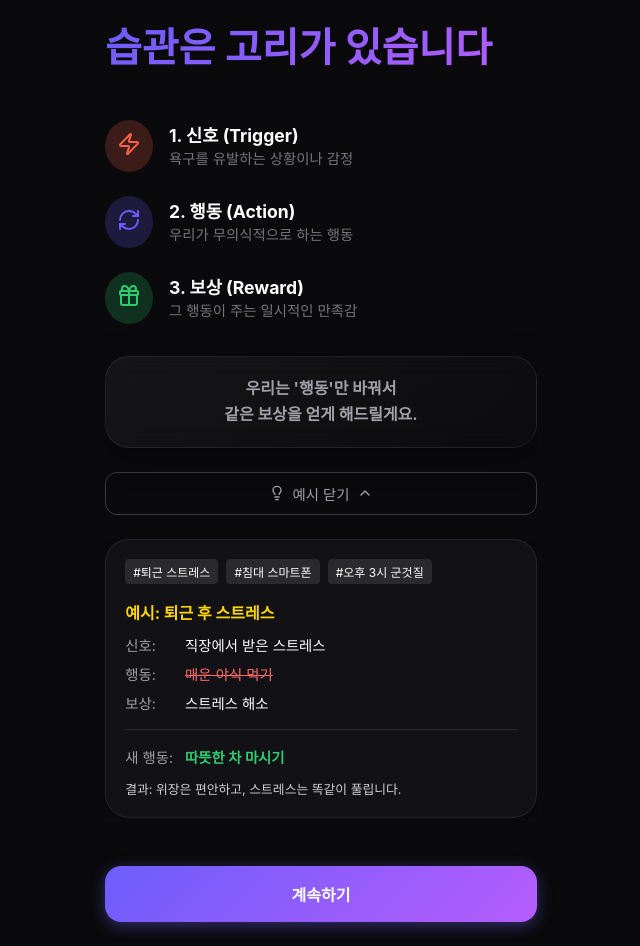
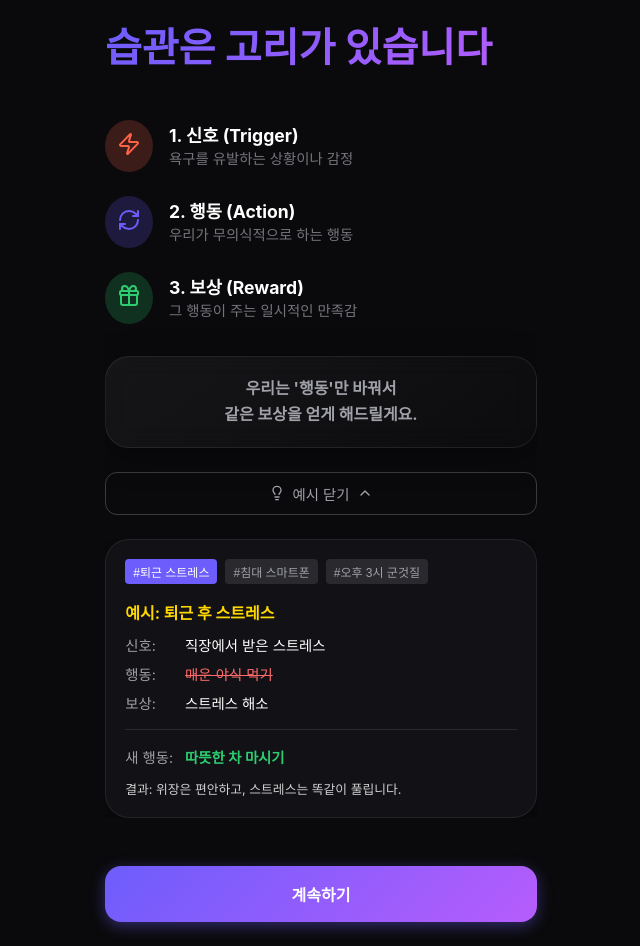
Before and after one commit to ddaog/make-good-habit, a React (Vite) app: page /onboarding/concept in a window 1280 px wide. Both pictures are taken after a click on the button "이해가 잘 안되시나요? 예시 보기". Shown: the whole page, without its empty margins (319-959 px from the left). Built offline with nearby package versions, Linux system fonts and the light colour scheme.

Commit message:
feat: make examples interactive and dynamic in concept intro

```diff
--- a/src/pages/onboarding/ConceptIntro.jsx
+++ b/src/pages/onboarding/ConceptIntro.jsx
@@ -5,6 +5,39 @@ import { RefreshCw, Zap, Gift, ChevronDown, ChevronUp, Lightbulb } from 'lucide-
 
 export default function ConceptIntro() {
     const [showExample, setShowExample] = useState(false);
+    const [activeExampleIndex, setActiveExampleIndex] = useState(0);
+
+    const examples = [
+        {
+            tag: '퇴근 스트레스',
+            title: '예시: 퇴근 후 스트레스',
+            trigger: '직장에서 받은 스트레스',
+            badAction: '매운 야식 먹기',
+            reward: '스트레스 해소',
+            goodAction: '따뜻한 차 마시기',
+            result: '위장은 편안하고, 스트레스는 똑같이 풀립니다.'
+        },
+        {
+            tag: '침대 스마트폰',
+            title: '예시: 잠들기 전 스마트폰',
+            trigger: '심심함과 보상 심리',
+            badAction: 'SNS 무한 스크롤',
+            reward: '도파민 충전',
+            goodAction: '종이책 1페이지 읽기',
+            result: '블루라이트 없이 뇌가 이완되어 잠이 잘 옵니다.'
+        },
+        {
+            tag: '오후 3시 군것질',
+            title: '예시: 오후 3시 당 떨어짐',
+            trigger: '피로감과 지루함',
+            badAction: '초콜릿/과자 섭취',
+            reward: '일시적 에너지',
+            goodAction: '가벼운 스트레칭',
+            result: '혈액순환으로 진짜 에너지가 충전됩니다.'
+        }
+    ];
+
+    const activeExample = examples[activeExampleIndex];
 
     return (
         <OnboardingLayout
@@ -13,7 +46,7 @@ export default function ConceptIntro() {
             isNextDisabled={false}
         >
             <div style={{ display: 'flex', flexDirection: 'column', gap: '1.5rem', marginTop: '1rem' }}>
-
+                {/* ... existing header icons ... */}
                 <div style={{ display: 'flex', alignItems: 'center', gap: '1rem' }}>
                     <div style={{ background: 'rgba(255, 99, 71, 0.2)', padding: '12px', borderRadius: '50%' }}>
                         <Zap color="#ff6347" size={24} />
@@ -86,31 +119,49 @@ export default function ConceptIntro() {
                         >
                             <div className="glass-panel" style={{ padding: '1.2rem', background: 'rgba(20,20,25,0.8)' }}>
                                 <div style={{ display: 'flex', gap: '8px', marginBottom: '12px', overflowX: 'auto', paddingBottom: '4px' }}>
-                                    {['퇴근 스트레스', '침대 스마트폰', '오후 3시 군것질'].map(tag => (
-                                        <span key={tag} style={{ fontSize: '0.75rem', padding: '4px 8px', borderRadius: '4px', background: 'rgba(255,255,255,0.1)', whiteSpace: 'nowrap' }}>
-                                            #{tag}
-                                        </span>
+                                    {examples.map((ex, idx) => (
+                                        <button
+                                            key={ex.tag}
+                                            onClick={() => setActiveExampleIndex(idx)}
+                                            style={{
+                                                fontSize: '0.75rem',
+                                                padding: '4px 8px',
+                                                borderRadius: '4px',
+                                                background: activeExampleIndex === idx ? 'var(--color-accent)' : 'rgba(255,255,255,0.1)',
+                                                color: activeExampleIndex === idx ? 'white' : 'var(--color-text-secondary)',
+                                                whiteSpace: 'nowrap',
+                                                border: 'none',
+                                                cursor: 'pointer'
+                                            }}>
+                                            #{ex.tag}
+                                        </button>
                                     ))}
                                 </div>
 
-                                <h4 style={{ margin: '0 0 10px 0', fontSize: '1rem', color: '#ffd700' }}>예시: 퇴근 후 스트레스</h4>
-                                <div style={{ display: 'grid', gridTemplateColumns: 'auto 1fr', gap: '8px 12px', fontSize: '0.9rem' }}>
-                                    <span style={{ opacity: 0.6 }}>신호:</span> <span>직장에서 받은 스트레스</span>
-                                    <span style={{ opacity: 0.6 }}>행동:</span> <span style={{ color: '#ff6b6b', textDecoration: 'line-through' }}>매운 야식 먹기</span>
-                                    <span style={{ opacity: 0.6 }}>보상:</span> <span>스트레스 해소</span>
+                                <motion.div
+                                    key={activeExample.title}
+                                    initial={{ opacity: 0, x: 10 }}
+                                    animate={{ opacity: 1, x: 0 }}
+                                    transition={{ duration: 0.3 }}
+                                >
+                                    <h4 style={{ margin: '0 0 10px 0', fontSize: '1rem', color: '#ffd700' }}>{activeExample.title}</h4>
+                                    <div style={{ display: 'grid', gridTemplateColumns: 'auto 1fr', gap: '8px 12px', fontSize: '0.9rem' }}>
+                                        <span style={{ opacity: 0.6 }}>신호:</span> <span>{activeExample.trigger}</span>
+                                        <span style={{ opacity: 0.6 }}>행동:</span> <span style={{ color: '#ff6b6b', textDecoration: 'line-through' }}>{activeExample.badAction}</span>
+                                        <span style={{ opacity: 0.6 }}>보상:</span> <span>{activeExample.reward}</span>
 
-                                    <div style={{ gridColumn: '1 / -1', height: '1px', background: 'rgba(255,255,255,0.1)', margin: '8px 0' }} />
+                                        <div style={{ gridColumn: '1 / -1', height: '1px', background: 'rgba(255,255,255,0.1)', margin: '8px 0' }} />
 
-                                    <span style={{ opacity: 0.6 }}>새 행동:</span> <span style={{ color: '#2ecc71', fontWeight: 'bold' }}>따뜻한 차 마시기</span>
-                                    <span style={{ gridColumn: '1 / -1', fontSize: '0.8rem', opacity: 0.8, marginTop: '4px' }}>
-                                        결과: 위장은 편안하고, 스트레스는 똑같이 풀립니다.
-                                    </span>
-                                </div>
+                                        <span style={{ opacity: 0.6 }}>새 행동:</span> <span style={{ color: '#2ecc71', fontWeight: 'bold' }}>{activeExample.goodAction}</span>
+                                        <span style={{ gridColumn: '1 / -1', fontSize: '0.8rem', opacity: 0.8, marginTop: '4px' }}>
+                                            결과: {activeExample.result}
+                                        </span>
+                                    </div>
+                                </motion.div>
                             </div>
                         </motion.div>
                     )}
                 </AnimatePresence>
-
             </div>
         </OnboardingLayout>
     );
```
